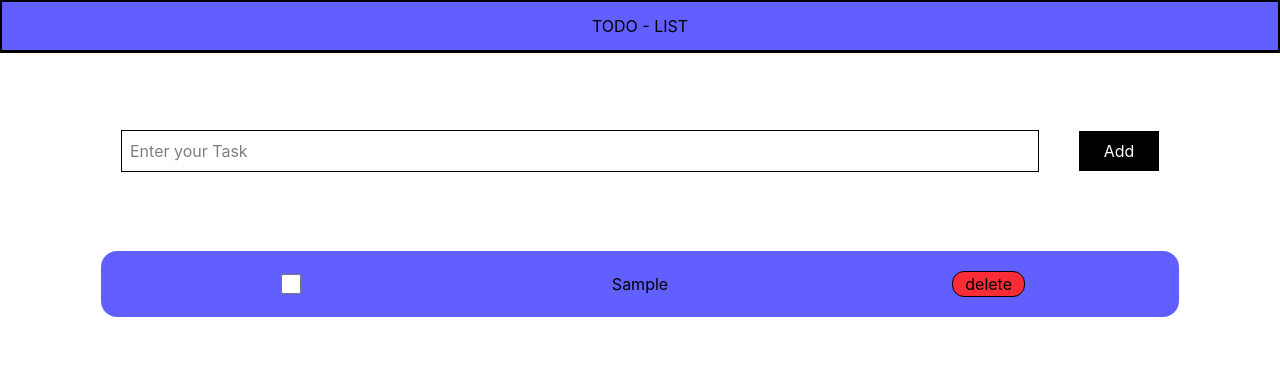
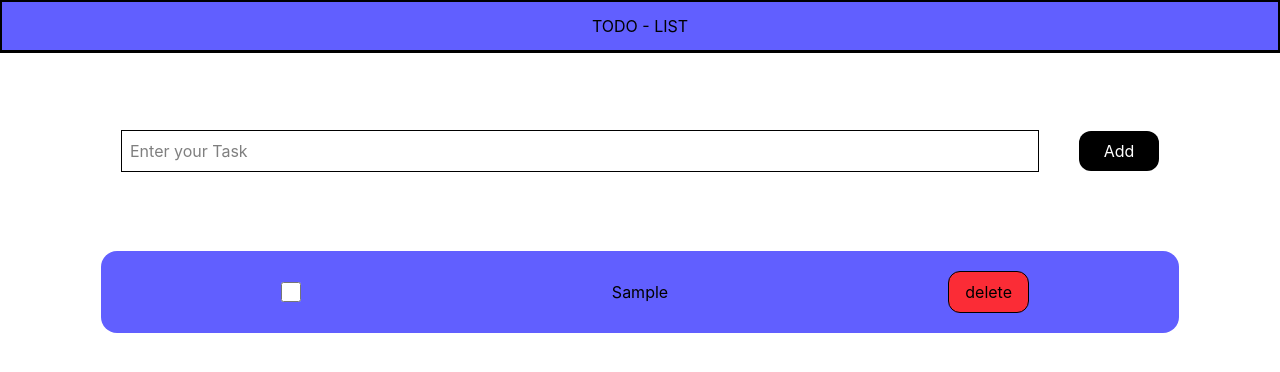
Before and after one commit to aathi1412/Todo-List-Project, a React (Vite) app: page / in a window 1280 px wide. Both pictures are taken after typing "Sample" into the empty fields and a click on the button "Add". Shown: the top 372 px of the page. Built offline with nearby package versions, Linux system fonts and the light colour scheme.

Commit message:
make delete button work

```diff
--- a/src/components/TodoInput.jsx
+++ b/src/components/TodoInput.jsx
@@ -12,10 +12,17 @@ export function TodoInput(){
 
     const addTask = () => {
         console.log(input);
-        setTask([
-            ...task,
-            input
-        ]);
+        if(!input.trim()) return;
+
+        setTask(prev =>
+            [
+                ...prev,
+                {
+                    id: crypto.randomUUID(),
+                    task: input
+                }
+            ]
+        );
         setInput('');
     }
 
@@ -33,14 +40,14 @@ export function TodoInput(){
 
                 <button
                     onClick={addTask}
-                    className="bg-black text-white ml-10 mr-30 p-2 w-20">
+                    className="bg-black text-white ml-10 mr-30 p-2 w-20 rounded-xl cursor-pointer">
                     Add
                 </button>
 
             </div>
 
             <div className="grid gap-y-4">
-                <TodoInputList task = {task} />
+                <TodoInputList task = {task} setTask={setTask} />
             </div>
         </>
     )
--- a/src/components/TodoInputList.jsx
+++ b/src/components/TodoInputList.jsx
@@ -1,17 +1,24 @@
-export function TodoInputList({ task }){
+export function TodoInputList({ task, setTask }){
+
+    const deleteListItem = (id) => {
+        setTask(prev =>
+            prev.filter(taskItem => id !== taskItem.id)
+        );
+    }
+
     return(
         <>
-            {task.map((taskItem, index) => {
+            {task.map((taskItem) => {
                 return(
                     <div
-                    key={index}
+                    key={taskItem.id}
                     className="grid grid-cols-3 gap-x-2 items-center justify-items-center bg-indigo-500 ml-25 mr-25 p-5 rounded-2xl">
 
                         <input type="checkbox" className="w-5 h-5 accent-blue-600 " />
 
-                        <span className="">{taskItem}</span>
+                        <span className="">{taskItem.task}</span>
 
-                        <button className=" bg-red-500 border px-3 rounded-xl">
+                        <button className=" bg-red-500 border px-4 py-2 rounded-xl cursor-pointer" onClick={() => {deleteListItem(taskItem.id)}}>
                             delete
                         </button>
                     </div>
```
